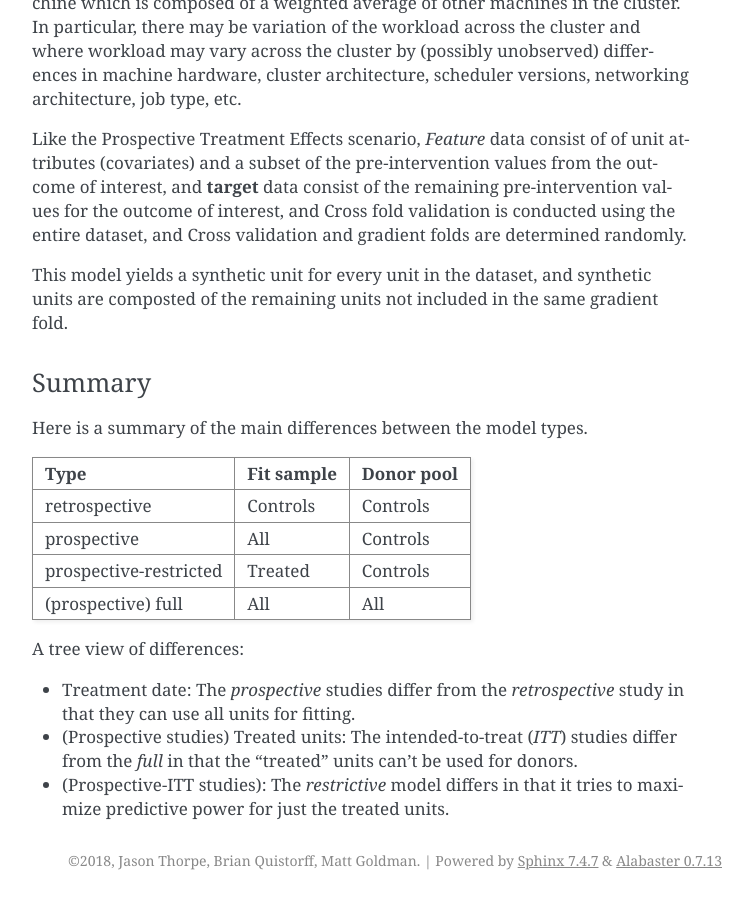
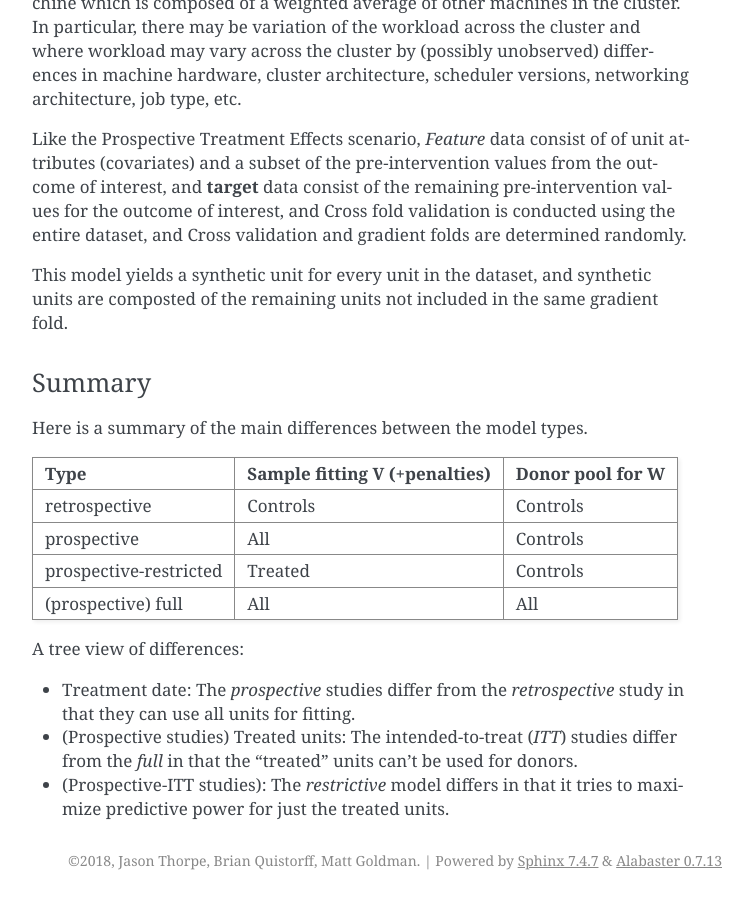
Before and after one commit to microsoft/SparseSC, a Sphinx documentation site: the page built from docs/fit.md, in a window 1280 px wide and 900 px high, scrolled down 2816 px. Shown: the whole window, without its empty margins (388-1141 px from the left). Built offline with Sphinx 7.4.7, drawn with Linux system fonts in a browser that asks for light colours; pages that are not in the unit, such as notebooks, are missing from menus.

Commit message:
small fixes

```diff
--- a/docs/fit.md
+++ b/docs/fit.md
@@ -141,7 +141,7 @@ same gradient fold.
 
 Here is a summary of the main differences between the model types.
 
-| Type | Fit sample | Donor pool |
+| Type | Sample fitting V (+penalties) | Donor pool for W |
 |---|---|---|
 |retrospective|Controls|Controls|
 |prospective|All|Controls|
```
Also changed, not shown: 1 other file.
